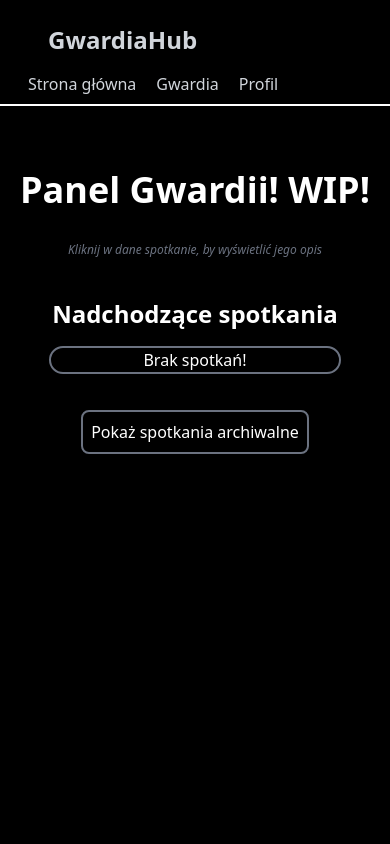
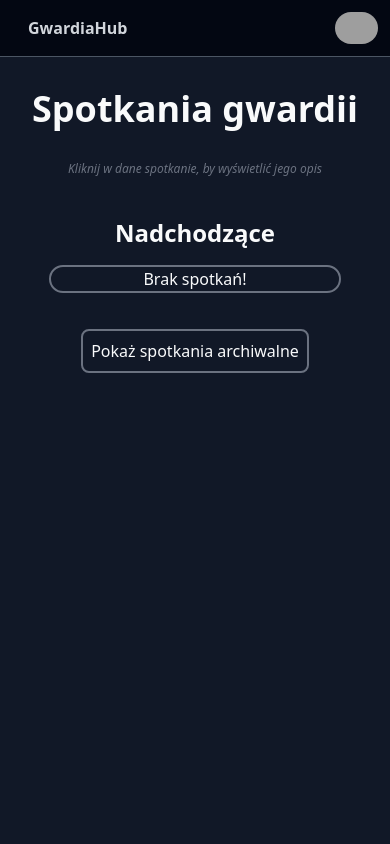
Before and after one commit to Gwardia-Czapli/GwardiaHub, a Django app: page /gwardia/ in a window 390 px wide. Run offline with Django 5.2, Linux system fonts and the light colour scheme; data that the repository does not hold is empty; some libraries are stand-ins or nearby versions; grey boxes are pictures that could not be loaded.

Commit message:
Design panel for gwardia app (#61)
* feat: add Gwardia panel w/ sidebar

* fix: make sidebar unfocusable on mobile by clicking outside of it

* fix: make external links open in new tab

* fix: underline home page link

* feat: sidebar slide-in animation + external link marking

* cleanup: slight panel code cleanup

* feat: full sidebar animation

* fix+cleanup: add dark overlay on mobile sidebar; misc fixes

```diff
--- a/core/templates/core/base.html
+++ b/core/templates/core/base.html
@@ -13,7 +13,6 @@
         <script src="https://cdn.tailwindcss.com"></script>
         {% load static %}
         <script src="{% static "tailwind_custom_styles.js" %}"></script>
-        <script src="https://unpkg.com/starback@2.1.1/dist/starback.global.js"></script>
 
         <link href="{% static 'fontawesomefree/css/fontawesome.css' %}" rel="stylesheet" type="text/css">
         <link href="{% static 'fontawesomefree/css/brands.css' %}" rel="stylesheet" type="text/css">
@@ -21,24 +20,25 @@
         {% block head %}
         {% endblock %}
     </head>
-    <body class="bg-black text-white">
-        <main class="w-screen h-screen">
-            <nav class="flex flex-wrap justify-between items-center w-screen p-2 bg-black border-b-2 border-white">
-                <a href="https://github.com/Gwardia-Czapli/GwardiaHub" class="flex items-center text-gray-300 transition-colors duration-300 ml-5 hover:text-blue-100" target="_blank">
-                    <i class="fa-brands fa-github fa-3x mr-5"></i>
-                    <span class="text-2xl text-gray-300 font-bold my-4">GwardiaHub</span>
-                    <ul class="flex">
-                        <li>
-                            <a href="{% url 'core:index' %}" class="mr-5 text-gray-300 hover:underline" aria-current="page">Strona główna</a>
-                        </li>
-                        <li>
-                            <a href="{% url 'gwardia:index' %}" class="mr-5 text-gray-300 hover:underline" aria-current="page">Gwardia</a>
-                        </li>
-                        <li>
-                            <a href="{% url 'core:profile' %}" class="mr-5 text-gray-300 hover:underline" aria-current="page">Profil</a>
-                        </li>
-                    </ul>
-                </a>
+    <body class="bg-gray-900 text-gray-50">
+        <main class="flex flex-col h-screen w-screen">
+            <nav class="flex flex-nowrap justify-between w-full p-1 bg-gray-950 border-b border-gray-600 text-gray-300">
+                <div class="flex flex-nowrap items-center gap-4">
+                    <a href="https://github.com/Gwardia-Czapli/GwardiaHub" class="flex items-center transition-colors duration-300 ml-2 md:ml-5 hover:text-blue-100" target="_blank">
+                        <span class="fa-brands fa-github fa-2x"></span>
+                    </a>
+                    <a href="/" class="text-md md:text-xl font-bold">GwardiaHub</a>
+                </div>
+                <ul class="flex justify-between items-center gap-4 m-2">
+                    {% block navbar_links %}
+                    {% endblock %}
+                    <li>
+                        <a href="{% url 'core:profile' %}">
+                            <img class="rounded-full h-8"
+                                src="https://better-default-discord.netlify.app/Icons/Gradient-Blue.png" alt="user photo" title="TODO: your nickname" />
+                        </a>
+                    </li>
+                </ul>
             </nav>
             {% language 'pl-pl' %}
                 {% block content %}
--- /dev/null
+++ b/core/templates/core/panel.html
@@ -0,0 +1,57 @@
+{% extends 'core/base.html' %}
+
+{% block title %}Panel Gwardii{% endblock %}
+
+{% load list_events %}
+
+{% block content %}
+    <div class="fixed bg-gray-900 opacity-70 h-full w-full hidden" id="dark-overlay"></div>
+    <div class="flex flex-row h-full overflow-auto">
+        <div id="sidebar" class="flex flex-col gap-y-3 fixed md:relative top-0 -translate-x-72 md:translate-x-0
+            duration-300 min-w-72 w-72 h-full bg-gray-800 overflow-auto border-r border-gray-600">
+            <a href="/" class="mx-4 pt-4 text-lg font-bold hover:underline">Strona Główna</a>
+            {% for namespace, links in sidebar_links.items %}
+                <div class="flex flex-col divide-y divide-y-reverse divide-gray-600 gap-4">
+                    <h3 class="mx-4 py-2 text-lg font-bold">{{ namespace }}</h3>
+                    {% for link in links %}
+                        <a class="flex items-center justify-between mx-4 h-12 max-w-full rounded-xl hover:bg-slate-600 text-lg"
+                           href="{{ link.url }}" {% if link.new_tab %} target="_blank" {% endif %}>
+                            <span>
+                                <span class="fa-regular fa-{{ link.icon }} mx-5 text-xl"></span>
+                                <span>{{ link.name }}</span>
+                            </span>
+                            <span class="fa-solid mx-2 {% if link.new_tab %}fa-arrow-up-right-from-square{% endif %}"></span>
+                        </a>
+                    {% endfor %}
+                </div>
+            {% endfor %}
+        </div>
+        {% block panel_content %}
+        {% endblock %}
+    </div>
+{% endblock %}
+
+{% block head %}
+    <script type="module">
+        const menuElement = document.querySelector("#sidebar");
+        const overlayClasses = document.querySelector("#dark-overlay").classList;
+        menuElement.addEventListener("click", event => event.stopPropagation());
+
+        document.addEventListener('click', () => {
+            menuElement.classList.add("-translate-x-72");
+            overlayClasses.add('hidden');
+        });
+
+        document.querySelector("#mobile-menu-btn").addEventListener('click', (event) => {
+            event.stopPropagation();
+            menuElement.classList.toggle("-translate-x-72");
+            overlayClasses.toggle('hidden')
+        });
+    </script>
+{% endblock %}
+
+{% block navbar_links %}
+    <li class="md:hidden">
+        <button id="mobile-menu-btn" class="fa-solid fa-bars"></button>
+    </li>
+{% endblock %}
--- a/core/templates/core/profile.html
+++ b/core/templates/core/profile.html
@@ -32,3 +32,9 @@
         </div>
     </div>
 {% endblock %}
+
+{% block navbar_links %}
+    <li>
+        <a href="{% url 'gwardia:index' %}" class="hover:underline">Gwardia</a>
+    </li>
+{% endblock %}
--- a/gwardia/templates/gwardia/index.html
+++ b/gwardia/templates/gwardia/index.html
@@ -1,30 +1,34 @@
-{% extends 'core/base.html' %}
+{% extends 'core/panel.html' %}
 
-{% block title %}Panel Gwardii{% endblock %}
+{% block title %}Spotkania{% endblock %}
 
 {% load list_events %}
 
-{% block content %}
+{% block panel_content %}
+    <div class="w-full overflow-auto">
         <div class="flex flex-col items-center">
-        <h1 class="text-4xl text-white font-bold mt-16 mb-8">Panel Gwardii! WIP!</h1>
-        <p class="italic text-xs text-gray-500 mb-2">Kliknij w dane spotkanie, by wyświetlić jego opis</p>
-        <div  class="w-3/4" id="js-next-meetings-container">
+            <h1 class="text-4xl font-bold my-8">Spotkania gwardii</h1>
+            <p class="italic text-xs text-gray-500 mb-6">Kliknij w dane spotkanie, by wyświetlić jego opis</p>
+            <div class="w-3/4" id="future-meetings-container">
                 {% list_events upcoming_meetings "Nadchodzące" %}
             </div>
-        <div class="w-3/4 hidden" id="js-archival-meetings-container">
+            <div class="w-3/4 hidden" id="archival-meetings-container">
                 {% list_events archival_meetings "Archiwalne" %}
             </div>
-        <button class="text-bold border-2 border-solid p-2 rounded-lg mt-8 border-gray-500" id="js-archival-meetings-toggle-button">
+            <button class="text-bold border-2 border-solid p-2 rounded-lg mt-8 border-gray-500" id="archival-meetings-toggle">
                 Pokaż spotkania archiwalne
             </button>
         </div>
+    </div>
     <script>
-        const nextMeetingsContainer = document.getElementById('js-next-meetings-container').lastElementChild;
+        const nextMeetingsContainer = document.querySelector('#future-meetings-container').lastElementChild;
         nextMeetingsContainer.addEventListener('click', (event) => displayDescription(event.target));
-        const archivalMeetingsContainer = document.getElementById('js-archival-meetings-container');
+
+        const archivalMeetingsContainer = document.querySelector('#archival-meetings-container');
         archivalMeetingsContainer.addEventListener('click', (event) => displayDescription(event.target));
-        const archivalMeetingsToggleButton = document.getElementById('js-archival-meetings-toggle-button');
-        archivalMeetingsToggleButton.addEventListener('click', displayArchivalMeetings);
+
+        const archivalMeetingsToggle = document.querySelector('#archival-meetings-toggle');
+        archivalMeetingsToggle.addEventListener('click', displayArchivalMeetings);
 
         function displayDescription(clickedElement) {
             clickedElement = clickedElement.closest('.js-meeting-container')
@@ -41,11 +45,9 @@
         }
         function displayArchivalMeetings() {
             archivalMeetingsContainer.classList.toggle('hidden');
-            if (archivalMeetingsContainer.classList.contains('hidden')) {
-                archivalMeetingsToggleButton.innerText = 'Pokaż spotkania archiwalne';
-            } else {
-                archivalMeetingsToggleButton.innerText = 'Ukryj spotkania archiwalne';
-            }
+            const is_hidden = archivalMeetingsContainer.classList.contains('hidden');
+
+            archivalMeetingsToggle.innerText = is_hidden ? 'Pokaż spotkania archiwalne' : 'Ukryj spotkania archiwalne';
         }
     </script>
 {% endblock %}
--- a/gwardia/templates/gwardia/list_events.html
+++ b/gwardia/templates/gwardia/list_events.html
@@ -1,4 +1,4 @@
-<h2 class="text-2xl text-white text-center font-bold mt-8 mb-4">{{ title }} spotkania</h2>
+<h2 class="text-2xl text-center font-bold my-4">{{ title }}</h2>
 <ul>
     {% if events %}
         {% for event in events %}
--- a/gwardia/views.py
+++ b/gwardia/views.py
@@ -2,6 +2,24 @@ from django.shortcuts import render
 from django.utils import timezone
 
 from .models import Meeting
+
+SIDEBAR_LINKS = {
+    "Gwardia": [
+        {"name": "Spotkania", "url": "/gwardia", "icon": "calendar-days"},
+        {"name": "Ankiety", "url": "#", "icon": "square-poll-horizontal"},
+        {
+            "name": "Prezentacje",
+            "url": "https://drive.google.com/drive/folders/13xlbrwUslL-as5f41sypAq84mszobigY?usp=sharing",
+            "icon": "file-powerpoint",
+            "new_tab": True,
+        },
+    ],
+    "Klasowe": [
+        {"name": "Obiady", "url": "#", "icon": "bowl-food"},
+        {"name": "Sprawdziany", "url": "#", "icon": "newspaper"},
+        {"name": "Zadania", "url": "#", "icon": "paste"},
+    ],
+}
 
 
 def index(request):
@@ -14,5 +32,6 @@ def index(request):
     context = {
         "upcoming_meetings": upcoming_meetings,
         "archival_meetings": archival_meetings,
+        "sidebar_links": SIDEBAR_LINKS,
     }
     return render(request, "gwardia/index.html", context)
```
Also changed, not shown: core/templates/core/index.html (+9 -2 lines), static/tailwind_custom_styles.js (indentation only). Lines whose indentation alone changed are shown as unchanged.
